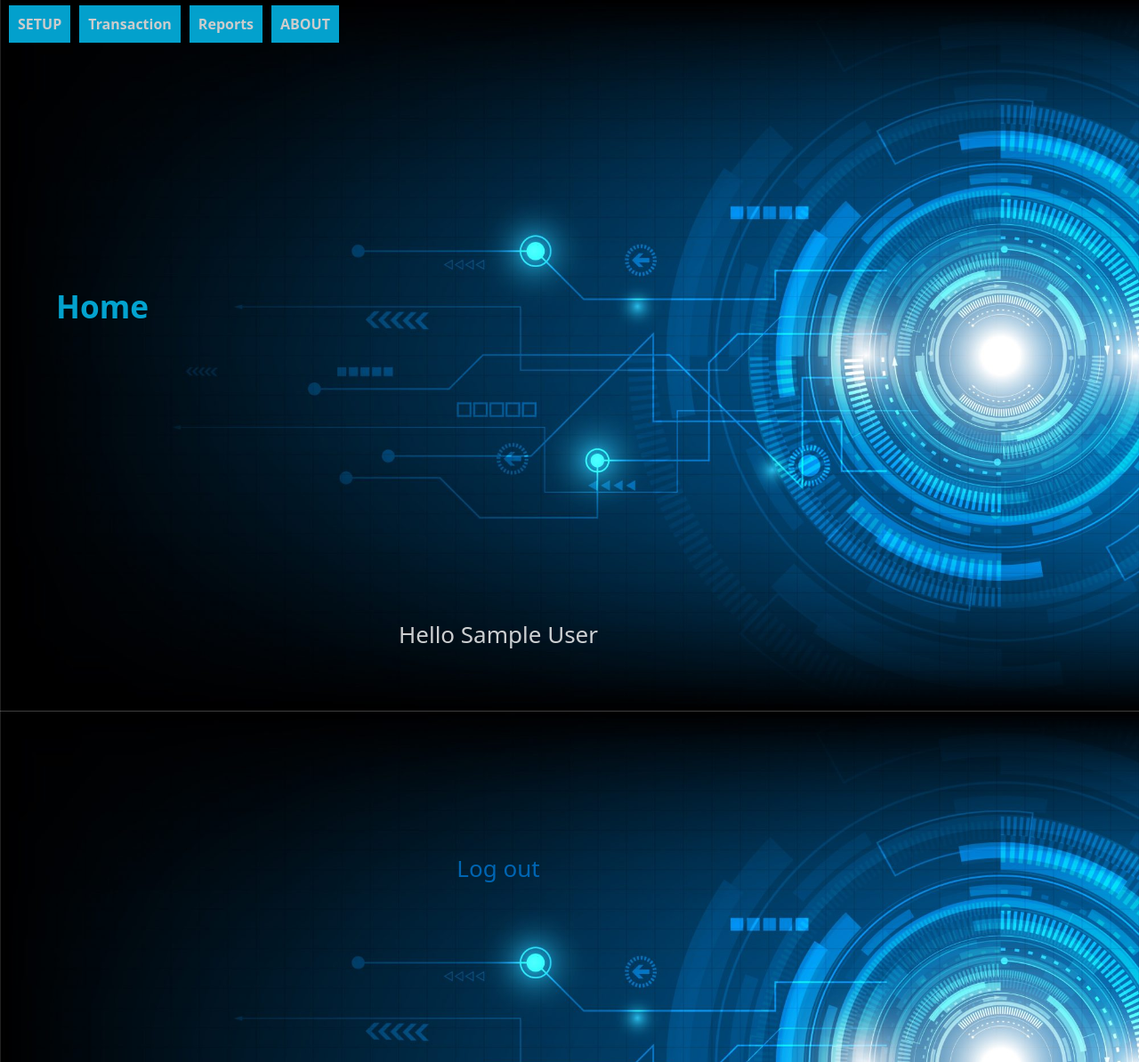
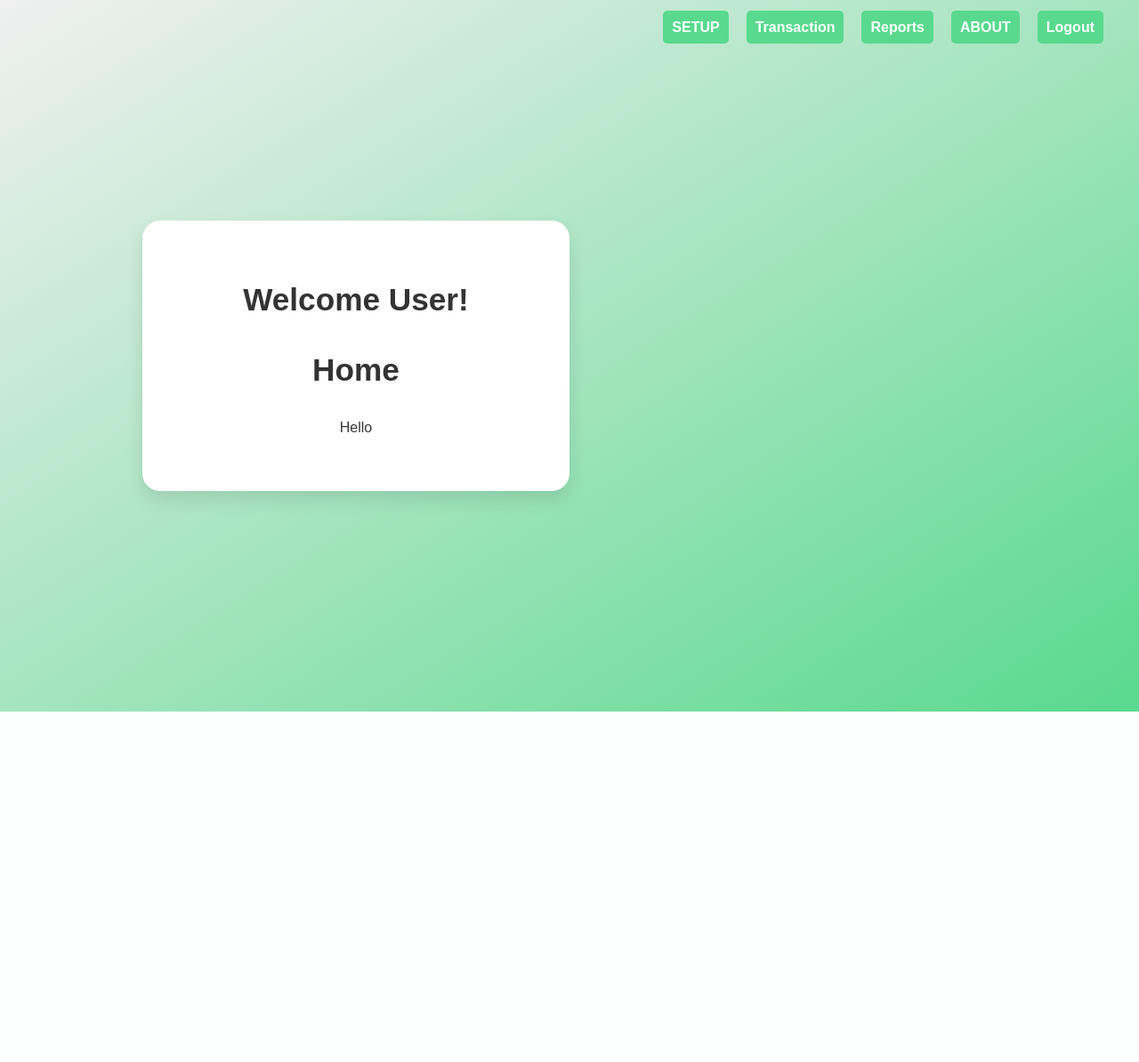
Before and after one commit to codeairon/norjay-codes, a PHP site: page /index.php in a window 1280 px wide. Shown: the whole page at 89% size. After the commit the page ends 800 px from the top, so only its background shows below. Run offline with PHP 8.4, Linux system fonts and the light colour scheme; the visitor is signed in with stand-in values (Sample User, id 1); data that the repository does not hold is empty.

Commit message:
Update index.php

```diff
--- a/index.php
+++ b/index.php
@@ -12,6 +12,32 @@ if (isset($_SESSION["user_id"])) {
     $sql = "SELECT * FROM user WHERE id = {$_SESSION["user_id"]}";
     $result = $mysqli->query($sql);
     $user = $result->fetch_assoc();
+}
+
+// Fetch total number of courses
+$totalCoursesQuery = "SELECT COUNT(*) as total FROM courses";
+$totalCoursesResult = $mysqli->query($totalCoursesQuery);
+$totalCoursesData = $totalCoursesResult->fetch_assoc();
+$totalCourses = $totalCoursesData['total'];
+
+// Fetch total number of subjects
+$totalSubjectsQuery = "SELECT COUNT(*) as total FROM subjects";
+$totalSubjectsResult = $mysqli->query($totalSubjectsQuery);
+$totalSubjectsData = $totalSubjectsResult->fetch_assoc();
+$totalSubjects = $totalSubjectsData['total'];
+
+// Handle adding a new course
+if ($_SERVER["REQUEST_METHOD"] == "POST" && isset($_POST["add_course"])) {
+    $course_id = $_POST["course_id"];
+    $course_name = $_POST["course_name"];
+    $insert_sql = "INSERT INTO courses (id, name, description) VALUES ('$course_id', '$course_name', '')";
+    $mysqli->query($insert_sql);
+
+    // Fetch total number of courses after adding new course
+    $totalCoursesQuery = "SELECT COUNT(*) as total FROM courses";
+    $totalCoursesResult = $mysqli->query($totalCoursesQuery);
+    $totalCoursesData = $totalCoursesResult->fetch_assoc();
+    $totalCourses = $totalCoursesData['total'];
 }
 
 // Handle deleting a course
@@ -78,47 +104,20 @@ while ($row = $students_result->fetch_assoc()) {
     $students[] = $row;
 }
 
-// Fetch total number of courses
-$totalCoursesQuery = "SELECT COUNT(*) as total FROM courses";
-$totalCoursesResult = $mysqli->query($totalCoursesQuery);
-$totalCoursesData = $totalCoursesResult->fetch_assoc();
-$totalCourses = $totalCoursesData['total'];
-
-// Fetch total number of subjects
-$totalSubjectsQuery = "SELECT COUNT(*) as total FROM subjects";
-$totalSubjectsResult = $mysqli->query($totalSubjectsQuery);
-$totalSubjectsData = $totalSubjectsResult->fetch_assoc();
-$totalSubjects = $totalSubjectsData['total'];
-
-// Handle adding a new course
-if ($_SERVER["REQUEST_METHOD"] == "POST" && isset($_POST["add_course"])) {
-    $course_id = $_POST["course_id"];
-    $course_name = $_POST["course_name"];
-    $insert_sql = "INSERT INTO courses (id, name, description) VALUES ('$course_id', '$course_name', '')";
-    $mysqli->query($insert_sql);
-
-    // Fetch total number of courses after adding new course
-    $totalCoursesQuery = "SELECT COUNT(*) as total FROM courses";
-    $totalCoursesResult = $mysqli->query($totalCoursesQuery);
-    $totalCoursesData = $totalCoursesResult->fetch_assoc();
-    $totalCourses = $totalCoursesData['total'];
-}
-
 // Function to display a message for adding a new student as an alert
 function displayAddStudentMessage($message, $type = 'success') {
     echo "<div class='alert alert-$type' role='alert'>$message</div>";
+    echo "<a href='index.php' class='btn btn-primary'>Add Another Student</a>";
 }
+
 // Handle adding a new student
 if ($_SERVER["REQUEST_METHOD"] == "POST" && isset($_POST["add_student"])) {
     // Retrieve form data
     $student_name = $_POST["student_name"];
-    $student_id = $_POST["student_id"];
-    $student_dob = $_POST["student_dob"];
     $student_email = $_POST["student_email"];
-
     // Insert student data into the students table
-    $insert_student_sql = "INSERT INTO students (name, student_id, date_of_birth, email)
-                           VALUES ('$student_name', '$student_id', '$student_dob', '$student_email')";
+    $insert_student_sql = "INSERT INTO students (name, email)
+                           VALUES ('$student_name', '$student_email')";
 
     // Execute the SQL query
     if ($mysqli->query($insert_student_sql) === TRUE) {
@@ -192,53 +192,61 @@ if ($_SERVER["REQUEST_METHOD"] == "POST" && isset($_POST["subjects"])) {
     <link rel="stylesheet" href="https://cdn.jsdelivr.net/npm/water.css@2/out/water.css">
     <style>
     body {
+      font-family: 'Poppins', sans-serif;
+      margin: 0;
+      padding: 0;
+      background: linear-gradient(to bottom right, #f0f0f0, #59d98e);
+      display: flex;
+      justify-content: center;
+      align-items: center;
+      height: 100vh;
+    }
 
-    margin: 0;
-    display: flex;
-    flex-direction: column;
-    align-items: center;
-    padding-top: 20px;
-    background-image: url('picture/kuku.jpg');
-    background-size: cover;
-    background-position: center;
-    background-attachment: fixed;
-    background-repeat: no-repeat;
-        opacity: 0.8;
+    .container {
+      width: 400px;
+      background-color: #ffffff;
+      border-radius: 20px;
+      box-shadow: 0 10px 20px rgba(0, 0, 0, 0.1);
+      padding: 40px;
+      text-align: center;
     }
 
     h1 {
-            margin-top: 300px;
-            margin-left: 10px;
-            margin-right:600px;
-            margin-bottom: 300px;
-            color: rgb(4, 201, 255);
+      color: #333333;
+      margin-bottom: 30px;
+      font-weight: 600;
     }
 
     p {
-            margin-bottom: 200px;
-            margin-left: 300px;
-            color: white;
-            font-size: 26px;
+      font-size: 16px;
+      margin-bottom: 20px;
+
     }
 
+    a {
+      color: #4CAF50;
+      text-decoration: none;
+      transition: color 0.3s ease;
+    }
+
+    a:hover {
+      color: #45a049;
+    }
 
         /* Style for tab menu */
     .tab-menu {
-            display: flex;
       list-style-type: none;
       padding: 0;
+      margin: 0;
       position: absolute;
-            top: 0;
-            left: 0;
-            height: 30px;
-
-            z-index: 1000; /* Ensures it's above other content */
+      top: 20px;
+      right: 20px;
+      display: flex; /* Display tabs horizontally */
     }
 
     .tab-menu li {
-           background-color: white;
-            margin-left: 10px;
-            position: relative; /* Ensure submenu positioning is relative to this */
+      margin-right: 20px;
+      position: relative;
     }
 
     .tab-menu li a {
@@ -246,14 +254,14 @@ if ($_SERVER["REQUEST_METHOD"] == "POST" && isset($_POST["subjects"])) {
       color: white;
       font-weight: bold;
       padding: 10px;
-            background-color: rgb(4, 201, 255);
+      border-radius: 5px;
+      background-color: #59d98e; /* Green color */
       position: relative;
     }
 
     .tab-menu li a:hover {
-            background-color: wheat;
+      background-color: #4CAF50; /* Darker green color on hover */
     }
-
         /* Style for submenu */
         .submenu {
             display: none;
@@ -337,32 +345,45 @@ if ($_SERVER["REQUEST_METHOD"] == "POST" && isset($_POST["subjects"])) {
         .image-description {
             margin-top: 5px;
             position: relative;
-            font-size: 24sp;
+            font-size: 1;
             color: black;
         }
 
+            /* Logout link */
+    .logout-link {
+      text-decoration: none;
+      color: white;
+      font-weight: bold;
+      padding: 10px;
+      border-radius: 5px;
+      background-color: rgba(0, 0, 0, 0.5);
+    }
+
+    .logout-link:hover {
+      background-color: rgba(255, 255, 255, 0.2);
+    }
         /* Panel for About */
         #aboutModal .modal-content {
-            background-color: rgba(255, 255, 255, 0.30); /* White with 10% opacity */
+            background-color: transparent; /* White with 10% opacity */
             width: 100%;
             max-width: 1500px; /* Adjust the max-width as needed */
         }
 
         /* Panel for Course */
         #coursePanel .modal-content {
-            background-color: rgba(255, 255, 255, 0.9); /* White with 10% opacity */
+            background-color: rgba(0, 0, 0, 0.5); /* White with 10% opacity */
             width:fit-content;
         }
 
         /* Panel for Subject */
         #subjectPanel .modal-content {
-            background-color: rgba(255, 255, 255, 0.9); /* White with 10% opacity */
+            background-color: transparent; /* White with 10% opacity */
             width:fit-content;
         }
 
         /* Panel for Students */
         #studentsPanel .modal-content {
-            background-color: rgba(255, 255, 255, 0.9); /* White with 10% opacity */
+            background-color: transparent; /* White with 10% opacity */
             width:fit-content;
         }
 
@@ -376,8 +397,11 @@ if ($_SERVER["REQUEST_METHOD"] == "POST" && isset($_POST["subjects"])) {
 </head>
 <body>
 
+<div class="container">
+    <h1>Welcome User!</h1>
     <!-- Tab menu -->
     <?php if (isset($user)): ?>
+          <!-- Tab menu -->
       <ul class="tab-menu">
         <li><a href="#" id="setup-menu">SETUP</a>
           <ul class="submenu">
@@ -397,16 +421,18 @@ if ($_SERVER["REQUEST_METHOD"] == "POST" && isset($_POST["subjects"])) {
           </ul>
         </li>
         <li><a href="#" id="about-menu">ABOUT</a></li>
+        <li><a href="logout.php" class="logout-link">Logout</a></li>
       </ul>
+      <!-- End of Tab menu -->
     <?php endif; ?>
 
     <h1>Home</h1>
 
     <?php if (isset($user)): ?>
-        <p>Hello <?= htmlspecialchars($user["name"]) ?></p>
-        <p><a href="logout.php">Log out</a></p>
+        <p>Hello <?= htmlspecialchars($user["username"]) ?></p>
+
     <?php else: ?>
-        <p><a href="login.php">Log in</a> or <a href="signup.html">sign up</a></p>
+        <p><a href="login.php">Log in</a> or <a href="signup.php">sign up</a></p>
     <?php endif; ?>
 
     <!-- Modal for About -->
@@ -419,35 +445,35 @@ if ($_SERVER["REQUEST_METHOD"] == "POST" && isset($_POST["subjects"])) {
         <div class="about-section">
             <!-- Image 1 with description -->
             <div class="about-image">
-                <img src="picture/kert.png" alt="Image 1">
+                <img src="image/lovely.png" alt="Image 1">
                 <div class="image-description">
-                    <label>Kert Davis Binalay</label>
-                    <label>Tumauini Isabela</label>
-                    <label>BSIT 2B</label>
+                    <p>Lovely Joyce Languian</p>
+                    <p>Tumauini Isabela</p>
+                    <p>BSIT 2B</p>
                 </div>
             </div>
             <!-- Image 2 with description -->
             <div class="about-image">
-                <img src="picture/norjay.png" alt="Image 2">
+                <img src="image/kristine.png" alt="Image 2">
                 <div class="image-description">
-                    <label>Norjay Dionesio</label>
-                    <plabel>Sta Maria Isabela</label>
-                    <label>BSIT 2B</label>
+                    <p>Kristne Mae Baquiran</p>
+                    <p>Cabagan Isabela</p>
+                    <p>BSIT 2B</p>
                 </div>
             </div>
             <!-- Image 3 with description -->
             <div class="about-image">
-                <img src="picture/clyde.png" alt="Image 3">
+                <img src="image/joyce.png" alt="Image 3">
                 <div class="image-description">
-                    <label>Clyde Melendez</label>
-                    <label>Cabagan Isabela</label>
-                    <label>BSIT 2B</label>
+                    <p>Joyce Baquiran</p>
+                    <p>Cabagan Isabela</p>
+                    <p>BSIT 2B</p>
                 </div>
             </div>
         </div>
         <!-- Logout link -->
-        <p style="position: absolute; bottom: 20px; left: 20px; color: black;">
-        <p>Simple-Login-Signup Page with Enrollment Sytem</p>
+        <p style="position: absolute; bottom: 20px; left: 20px;">
+            <a href="logout.php" style="color: red;">Log out</a>
         </p>
     </div>
 </div>
@@ -766,6 +786,10 @@ document.getElementById('assessment-submenu').addEventListener('click', function
 document.getElementById('enroll-btn').addEventListener('click', function() {
     handleEnrollment();
 });
+// Event listener for print button in the Assessment panel
+document.getElementById('print-assessment-btn').addEventListener('click', function() {
+    printAssessment();
+});
 // Function to handle enrollment
 function handleEnrollment() {
     // Get the checked subjects
@@ -789,10 +813,11 @@ function handleEnrollment() {
     .then(data => {
         // Handle the server's response
         if (data.success) {
-            document.getElementById('enrollment-message').style.display = 'block';
+            // Display a success message
+            var enrollmentMessage = document.getElementById('enrollment-message');
+            enrollmentMessage.textContent = "You are now enrolled!";
+            enrollmentMessage.style.display = 'block';
             // Optionally, you can update the UI or display a success message
-            // Now, let's fetch and display the enrolled subjects in the Enrollment and Assessment panels
-            fetchEnrolledSubjects();
         } else {
             // Handle errors
             console.error('Error:', data.message);
@@ -803,57 +828,35 @@ function handleEnrollment() {
     });
 }
 
-// Function to fetch and display enrolled subjects
-function fetchEnrolledSubjects() {
-    fetch('fetch_enrolled_subjects.php')
-    .then(response => response.json())
-    .then(data => {
-        if (data.success) {
-            // Display enrolled subjects in the Enrollment panel
-            displayEnrolledSubjects(data.enrolledSubjects);
-            // Display enrolled subjects in the Assessment panel
-            displayEnrolledSubjectsInAssessment(data.enrolledSubjects);
-        } else {
-            // Handle errors
-            console.error('Error:', data.message);
+// Function to print the assessment content
+function printAssessment() {
+    // Create a new window for the printable content
+    var printWindow = window.open('', '_blank');
+
+    // Construct the printable content
+    var printableContent = '<h2 style="color: black;">Assessment</h2><h4 style="color: black;">2nd Semester SY 2023 - 2024</h4>';
+    printableContent += '<table border="1">';
+    printableContent += '<thead><tr><th>Subject Code</th><th>Subject Description</th><th>Units</th></tr></thead>';
+    printableContent += '<tbody>';
+
+    // Loop through the assessment table and add content to the printable version
+    var assessmentRows = document.getElementById('assessment-body').querySelectorAll('tr');
+    assessmentRows.forEach(function(row) {
+        printableContent += '<tr>';
+        var columns = row.querySelectorAll('td');
+        columns.forEach(function(column) {
+            printableContent += '<td>' + column.textContent + '</td>';
+        });
+        printableContent += '</tr>';
+    });
+
+    printableContent += '</tbody></table>';
+
+    // Write the content to the new window and print it
+    printWindow.document.write('<html><head><title>Assessment</title></head><body>' + printableContent + '</body></html>');
+    printWindow.document.close(); // Close writing to the document
+    printWindow.print(); // Print the document
 }
-    })
-    .catch(error => {
-        console.error('Error:', error);
-    });
-}
-
-// Function to display enrolled subjects in the Enrollment panel
-function displayEnrolledSubjects(enrolledSubjects) {
-    var enrolledSubjectsDiv = document.getElementById('enrolled-subjects');
-    enrolledSubjectsDiv.innerHTML = ''; // Clear previous content
-    enrolledSubjects.forEach(function(subject) {
-        var subjectDiv = document.createElement('div');
-        subjectDiv.innerHTML = `
-            <p><b>Subject Code:</b> ${subject.subject_code}</p>
-            <p><b>Subject Description:</b> ${subject.subject_description}</p>
-            <p><b>Units:</b> ${subject.units}</p>
-        `;
-        enrolledSubjectsDiv.appendChild(subjectDiv);
-    });
-}
-
-// Function to display enrolled subjects in the Assessment panel
-function displayEnrolledSubjectsInAssessment(enrolledSubjects) {
-    var assessmentEnrolledSubjectsDiv = document.getElementById('assessment-enrolled-subjects');
-    assessmentEnrolledSubjectsDiv.innerHTML = ''; // Clear previous content
-    enrolledSubjects.forEach(function(subject) {
-        var subjectDiv = document.createElement('div');
-        subjectDiv.innerHTML = `
-            <p><b>Subject Code:</b> ${subject.subject_code}</p>
-            <p><b>Subject Description:</b> ${subject.subject_description}</p>
-            <p><b>Units:</b> ${subject.units}</p>
-        `;
-        assessmentEnrolledSubjectsDiv.appendChild(subjectDiv);
-    });
-}
-
-
 
 // Close modals when close buttons are clicked
 var closeButtons = document.querySelectorAll('.close');
@@ -912,40 +915,7 @@ document.getElementById('add-student-btn').addEventListener('click', function()
 document.getElementById('enroll-btn').addEventListener('click', function() {
     handleEnrollment();
 });
-// Function to handle enrollment
-function handleEnrollment() {
-    // Get the checked subjects
-    var checkedSubjects = document.querySelectorAll('input[name="enroll_subject[]"]:checked');
 
-    // Prepare an array to store the subject IDs
-    var subjectIDs = [];
-    checkedSubjects.forEach(function(subject) {
-        subjectIDs.push(subject.value);
-    });
-
-    // Send the enrolled subjects to the server
-    fetch('enroll_subject.php', {
-        method: 'POST',
-        headers: {
-            'Content-Type': 'application/json'
-        },
-        body: JSON.stringify({ subjects: subjectIDs })
-    })
-    .then(response => response.json())
-    .then(data => {
-        // Handle the server's response
-        if (data.success) {
-            document.getElementById('enrollment-message').style.display = 'block';
-            // Optionally, you can update the UI or display a success message
-        } else {
-            // Handle errors
-            console.error('Error:', data.message);
-        }
-    })
-    .catch(error => {
-        console.error('Error:', error);
-    });
-}
 </script>
 
 
```
Also changed, not shown: other parts of index.php (+32 -37 lines). Lines whose indentation alone changed are shown as unchanged.
